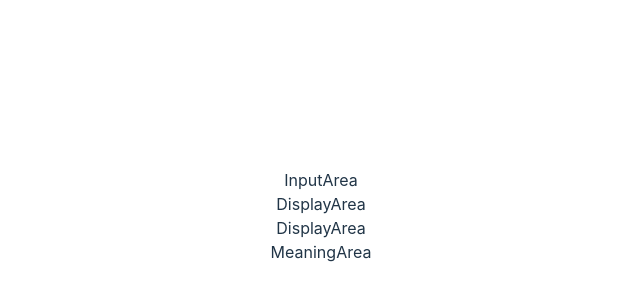
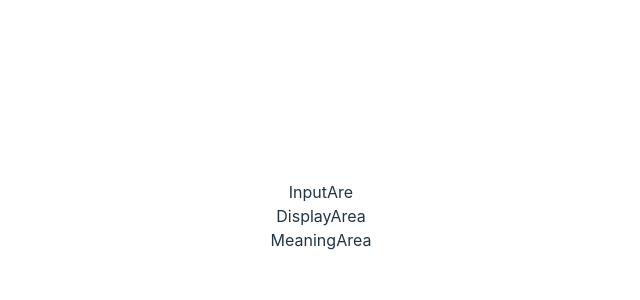
Before and after one commit to Inryoku/Fukurou, a React (Vite) app: page / in a window 1280 px wide. Shown: the part 184-484 px from the top of the page, without its empty margins (319-959 px from the left). Built offline with nearby package versions, Linux system fonts and the light colour scheme.

Commit message:
fix component flow

```diff
--- a/src/App.jsx
+++ b/src/App.jsx
@@ -4,32 +4,33 @@ import "./App.css";
 export default function App() {
   return (
     <>
+      <DataManager />
+    </>
+  );
+}
+
+function DataManager() {
+  return (
+    <>
       <InputProcessor />
       <WordMeaningFetcher />
+      <InputArea />
+      <DisplayArea />
+      <MeaningArea />
     </>
   );
 }
 
 function InputProcessor() {
-  return (
-    <>
-      <InputArea />
-      <DisplayArea />
-    </>
-  );
+  return <></>;
 }
 
 function InputArea() {
-  return <div>InputArea</div>;
+  return <div>InputAre</div>;
 }
 
 function WordMeaningFetcher() {
-  return (
-    <>
-      <DisplayArea />
-      <MeaningArea />
-    </>
-  );
+  return <></>;
 }
 
 function DisplayArea() {
```
